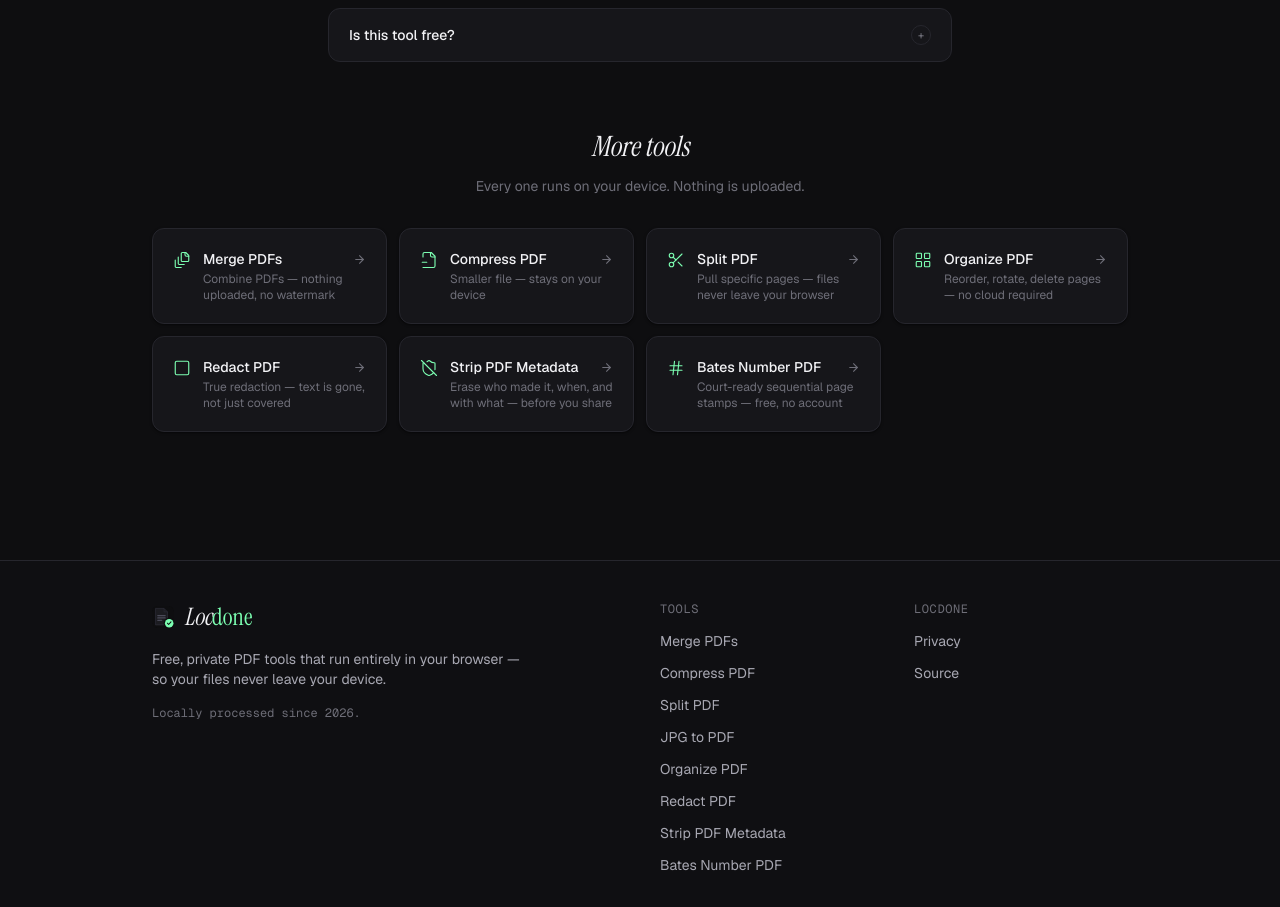
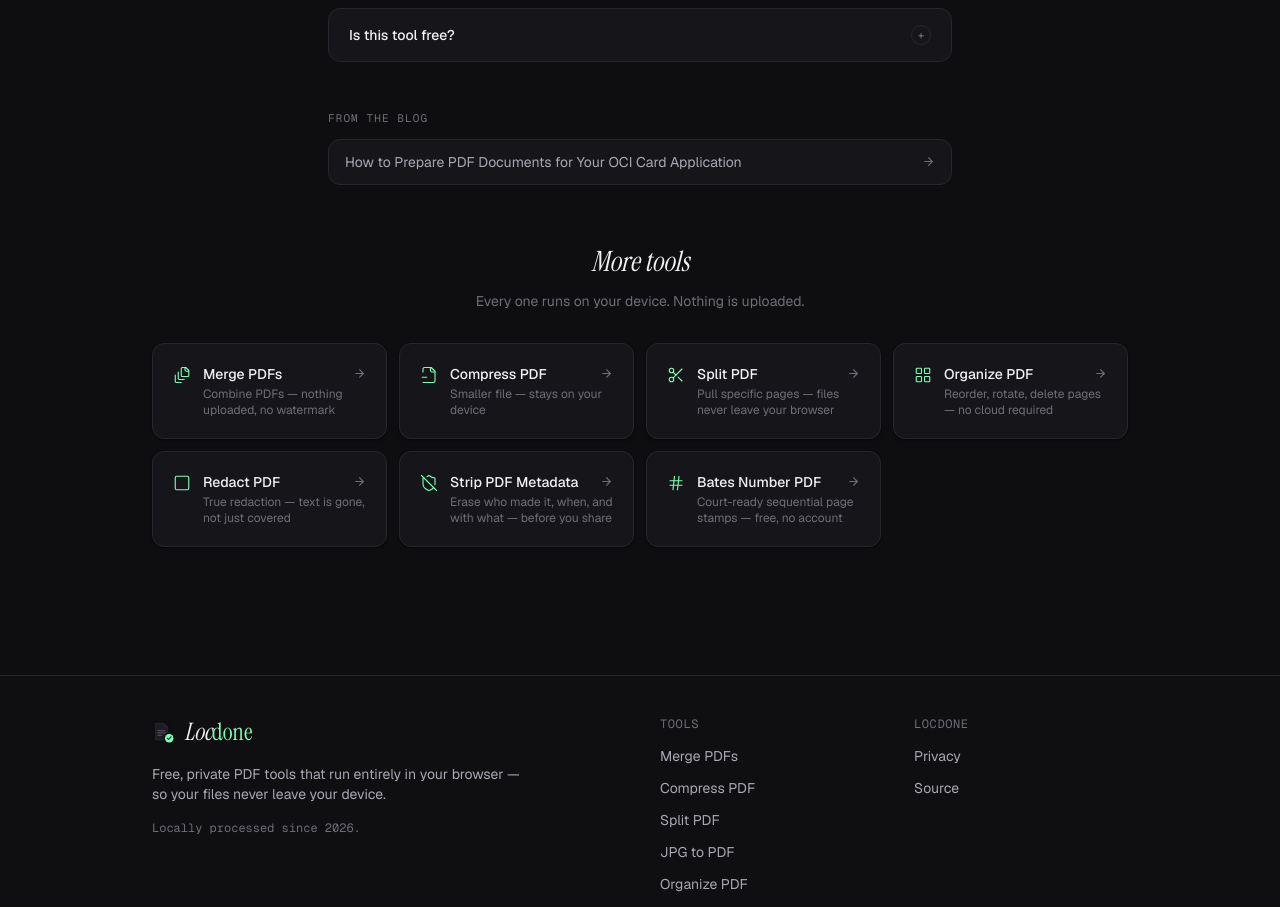
Before and after one commit to awesomefunda/locdone, a Next.js app: page /jpg-to-pdf in a window 1280 px wide. Shown: the part 1635-2542 px from the top of the page. Built offline with nearby package versions, Linux system fonts and the light colour scheme.

Commit message:
feat: add Blog nav link and internal links from tool pages to blog posts

```diff
--- a/app/bates-number-pdf/page.tsx
+++ b/app/bates-number-pdf/page.tsx
@@ -62,6 +62,10 @@
           a: 'Set the starting number on each PDF to continue from where the previous one ended. For example, if the first PDF has 47 pages starting at 1, set the second PDF\'s starting number to 48.',
         },
       ]}
+
+      relatedArticles={[
+        { slug: 'bates-numbering-pdf-free', title: 'How to Add Bates Numbers to a PDF for Free' },
+      ]}
     >
       <BatesNumberPdfClient />
     </ToolPageLayout>
--- a/app/compress-pdf/page.tsx
+++ b/app/compress-pdf/page.tsx
@@ -58,6 +58,10 @@
           a: 'Especially well. Scans are already image-based, so Locdone\'s approach compresses them aggressively without visible quality loss.',
         },
       ]}
+
+      relatedArticles={[
+        { slug: 'oci-card-pdf-documents', title: 'How to Prepare PDF Documents for Your OCI Card Application' },
+      ]}
     >
       <CompressPdfClient />
     </ToolPageLayout>
--- a/app/jpg-to-pdf/page.tsx
+++ b/app/jpg-to-pdf/page.tsx
@@ -58,6 +58,10 @@
           a: 'Free forever. The Locdone Pro upgrade unlocks batch convenience features and larger file handling. The core tool is unconditional.',
         },
       ]}
+
+      relatedArticles={[
+        { slug: 'oci-card-pdf-documents', title: 'How to Prepare PDF Documents for Your OCI Card Application' },
+      ]}
     >
       <JpgToPdfClient />
     </ToolPageLayout>
--- a/app/merge-pdf/page.tsx
+++ b/app/merge-pdf/page.tsx
@@ -58,6 +58,11 @@
           a: 'No. Locdone has no login system. There\'s nothing to sign up for.',
         },
       ]}
+
+      relatedArticles={[
+        { slug: 'how-to-merge-pdfs-without-uploading', title: 'How to Merge PDFs Without Uploading to a Server' },
+        { slug: 'oci-card-pdf-documents', title: 'How to Prepare PDF Documents for Your OCI Card Application' },
+      ]}
     >
       <MergePdfClient />
     </ToolPageLayout>
--- a/app/redact-pdf/page.tsx
+++ b/app/redact-pdf/page.tsx
@@ -58,6 +58,11 @@
           a: 'Touch drawing works in most mobile browsers. Precision is easier on a trackpad or mouse for small areas of text.',
         },
       ]}
+
+      relatedArticles={[
+        { slug: 'redact-pdf-before-uploading-to-ai', title: 'How to Redact a PDF Before Uploading to ChatGPT or Any AI Tool' },
+        { slug: 'hipaa-compliant-pdf-tools', title: 'HIPAA-Compliant PDF Tools That Are Actually Free' },
+      ]}
     >
       <RedactPdfClient />
     </ToolPageLayout>
--- a/app/strip-pdf-metadata/page.tsx
+++ b/app/strip-pdf-metadata/page.tsx
@@ -58,6 +58,11 @@
           a: 'No — they solve different problems. Redaction removes visible content from pages (text and images). Metadata stripping removes hidden identifying information embedded in the file itself. For thorough compliance prep, do both.',
         },
       ]}
+
+      relatedArticles={[
+        { slug: 'remove-pdf-metadata-before-sharing', title: 'How to Remove Hidden Metadata from a PDF Before Sharing' },
+        { slug: 'hipaa-compliant-pdf-tools', title: 'HIPAA-Compliant PDF Tools That Are Actually Free' },
+      ]}
     >
       <StripPdfMetadataClient />
     </ToolPageLayout>
--- a/components/ToolPageLayout.tsx
+++ b/components/ToolPageLayout.tsx
@@ -2,12 +2,15 @@
 import { ArrowRight } from 'lucide-react';
 import { TOOLS, type Tool } from '@/lib/tools-registry';
 import { PrivacyStrip } from './PrivacyStrip';
+
+type RelatedArticle = { title: string; slug: string };
 
 type ToolPageLayoutProps = {
   tool: Tool;
   children: React.ReactNode;
   howItWorks: { title: string; body: string }[];
   faq: { q: string; a: string }[];
+  relatedArticles?: RelatedArticle[];
 };
 
 export function ToolPageLayout({
@@ -15,6 +18,7 @@
   children,
   howItWorks,
   faq,
+  relatedArticles,
 }: ToolPageLayoutProps) {
   const relatedTools = TOOLS.filter((t) => t.slug !== tool.slug);
 
@@ -48,7 +52,7 @@
         </p>
       </section>
 
-      {/* Tool surface — the live interaction area */}
+      {/* Tool surface */}
       <section className="mx-auto max-w-2xl px-5 pb-8 md:px-6">
         {children}
         <div className="mt-7">
@@ -110,6 +114,32 @@
         </div>
       </section>
 
+      {/* Related articles */}
+      {relatedArticles && relatedArticles.length > 0 && (
+        <section className="mx-auto max-w-2xl px-5 pb-10 pt-0 md:px-6">
+          <div className="mb-3 font-mono text-[11px] uppercase tracking-widest text-text-tertiary">
+            From the blog
+          </div>
+          <div className="space-y-2">
+            {relatedArticles.map((a) => (
+              <Link
+                key={a.slug}
+                href={`/blog/${a.slug}`}
+                className="group flex items-center justify-between gap-3 rounded-lg border border-border-subtle bg-bg-raised px-4 py-3 transition-all hover:border-accent/40 hover:bg-bg-elevated"
+              >
+                <span className="text-sm text-text-secondary group-hover:text-text-primary">
+                  {a.title}
+                </span>
+                <ArrowRight
+                  size={13}
+                  className="shrink-0 text-text-tertiary transition-all group-hover:translate-x-0.5 group-hover:text-accent"
+                />
+              </Link>
+            ))}
+          </div>
+        </section>
+      )}
+
       {/* Related tools */}
       <section className="mx-auto max-w-5xl px-5 pb-16 pt-4 md:px-6">
         <h2 className="mb-2 text-center font-display text-[1.75rem] italic">
```
